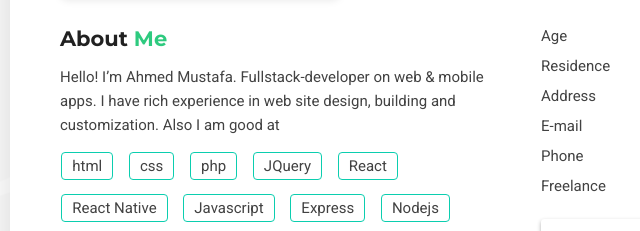
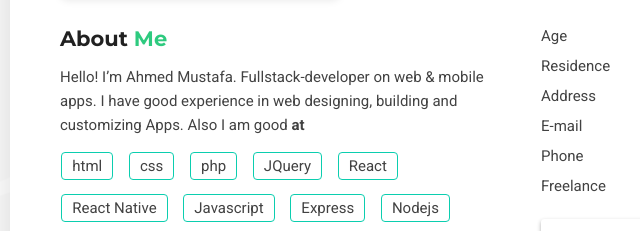
Before and after one commit to AhmedMustafa2201/my-website, a plain HTML site: page index.html in a window 1280 px wide. Shown: the part 433-664 px from the top of the page, 114-754 px from the left. Drawn offline with Linux system fonts and the light colour scheme; files whose address does not match are found by name.

Commit message:
Update index.html

```diff
--- a/index.html
+++ b/index.html
@@ -166,7 +166,7 @@
                         <div class="block-title">
                           <h3>About <span>Me</span></h3>
                         </div>
-                        <p>Hello! I’m Ahmed Mustafa. Fullstack-developer on web & mobile apps. I have rich experience in web site design, building and customization. Also I am good at</p>
+                        <p>Hello! I’m Ahmed Mustafa. Fullstack-developer on web & mobile apps. I have good experience in web designing, building and customizing Apps. Also I am good <b>at</b></p>
                           <div class="wow fadeInUp" data-wow-duration="0.8s" data-wow-delay="0.3s" style="visibility: visible; animation-duration: 0.8s; animation-delay: 0.3s; animation-name: fadeInUp; word-break: break-all; margin-top: 10px; margin-left: -0.7rem;">
                               <ul style="list-style-type: none; margin-left: -2.1rem; margin-top: -0.4rem;">
                                   <li class="highest" style="list-style-type: none;"><span class="special">html</span></li>
```
